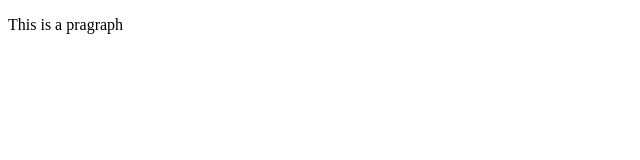
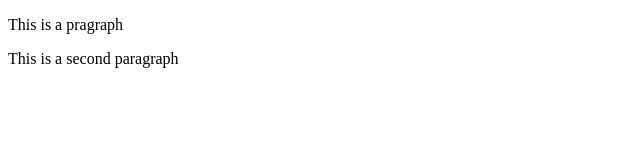
Before and after one commit to Shahid-Mo/git_example_project, a plain HTML site: page index.html in a window 1280 px wide. Shown: the whole page, without its empty margins (0-640 px from the left). Drawn offline with Linux system fonts and the light colour scheme.

Commit message:
added 2nd para to index. added page to project.

```diff
--- a/index.html
+++ b/index.html
@@ -7,5 +7,6 @@
 </head>
 <body>
 <p>This is a pragraph</p>
+<p>This is a second paragraph</p>
 </body>
 </html>
```
Also changed, not shown: page2.html (added, +1 -0 lines).
